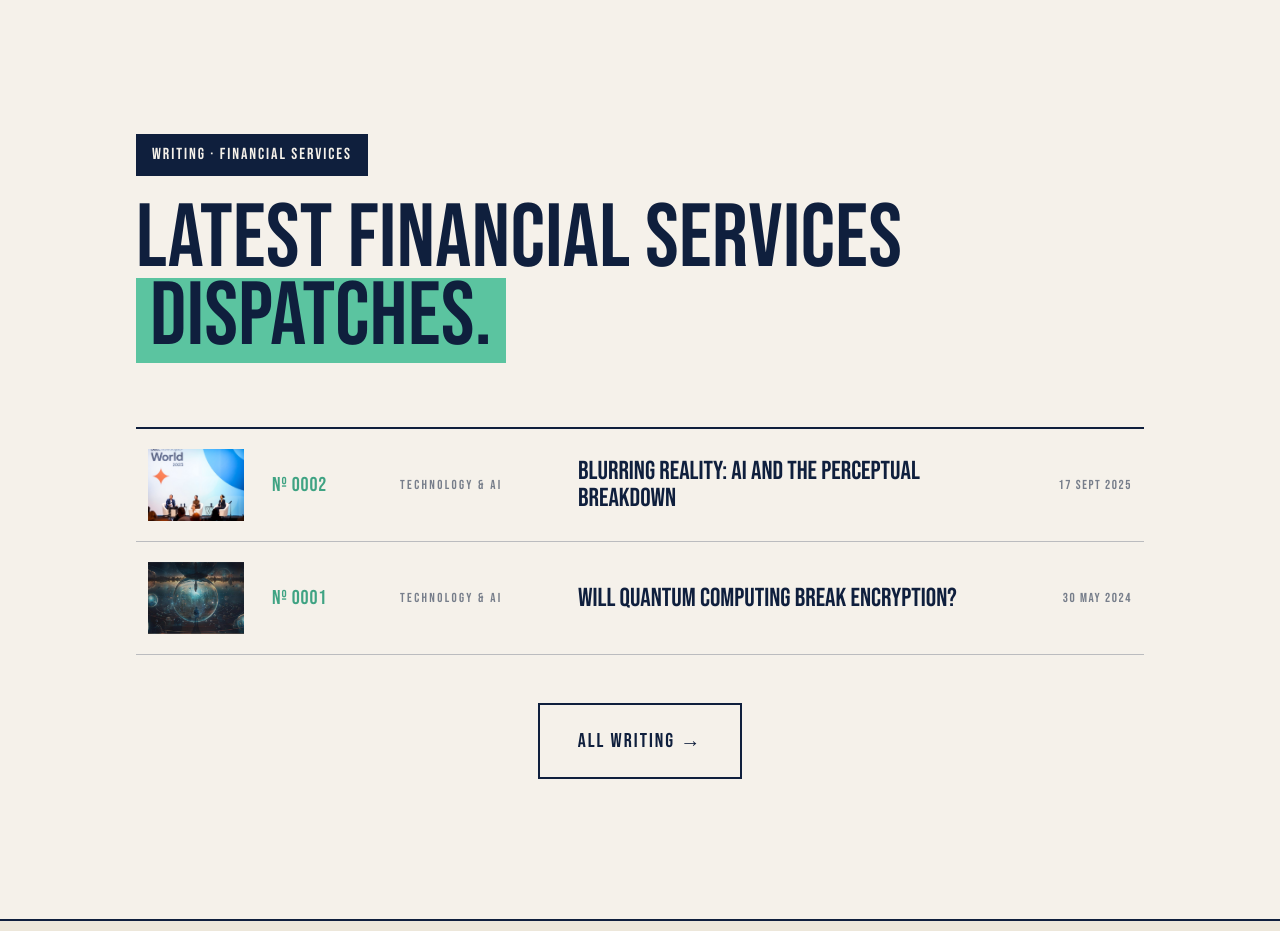
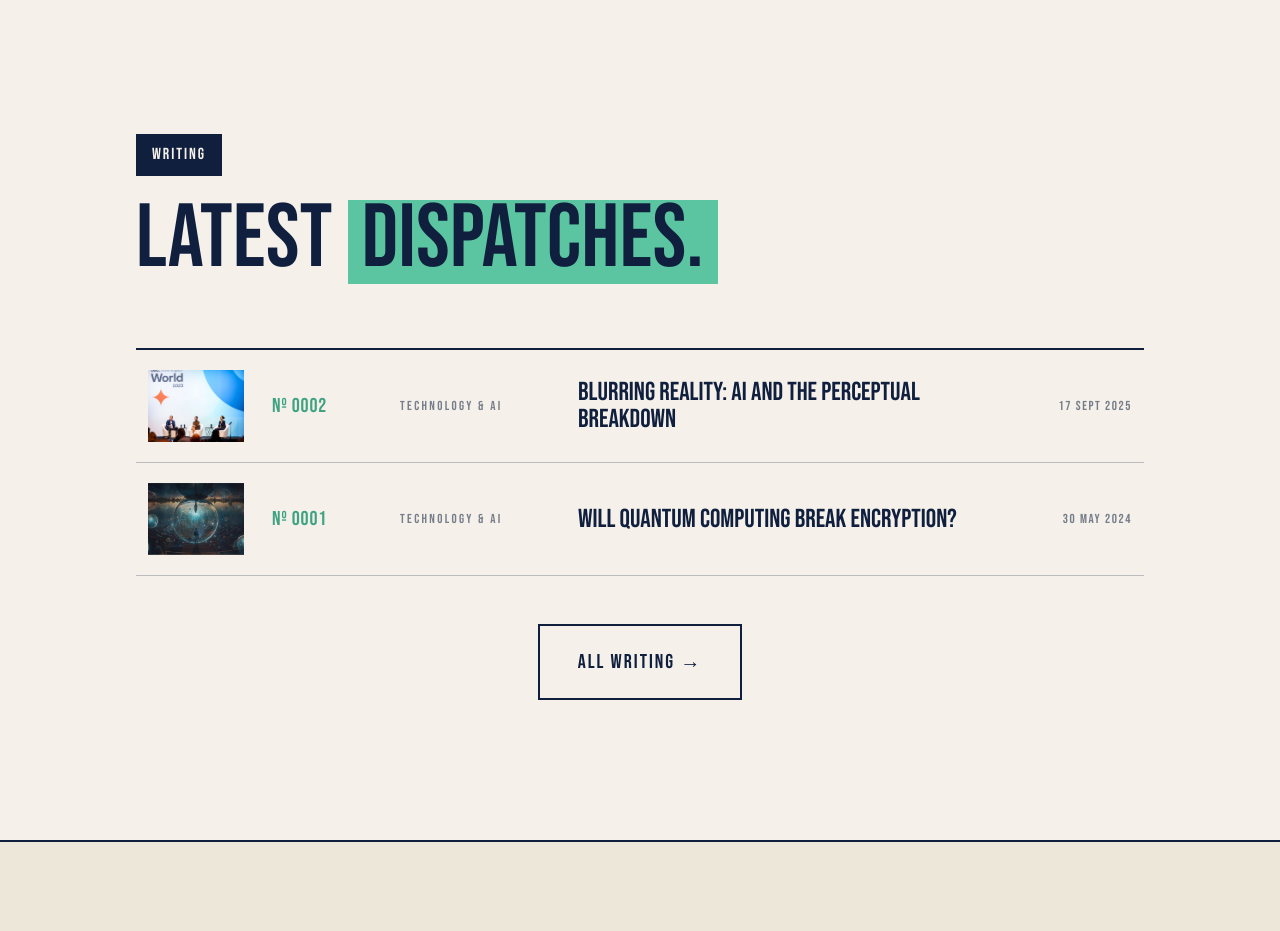
Before and after one commit to SamRadOfficial/sam-rad, a Next.js app: page /industries/financial-services in a window 1280 px wide. Shown: the part 4820-5751 px from the top of the page. Built offline with nearby package versions, Linux system fonts and the light colour scheme.

Commit message:
Generic dispatch heading on industry pages

```diff
--- a/app/industries/[slug]/page.jsx
+++ b/app/industries/[slug]/page.jsx
@@ -15,9 +15,8 @@ function get(slug) {
   return industries.find((i) => i.slug === slug);
 }
 
-export async function generateMetadata({ params }) {
-  const { slug } = await params;
-  const ind = get(slug);
+export function generateMetadata({ params }) {
+  const ind = get(params.slug);
   if (!ind) return {};
   const short = ind.name.split(' & ')[0];
   return meta({
@@ -29,9 +28,8 @@ export async function generateMetadata({ params }) {
   });
 }
 
-export default async function IndustryPage({ params }) {
-  const { slug } = await params;
-  const ind = get(slug);
+export default function IndustryPage({ params }) {
+  const ind = get(params.slug);
   if (!ind) notFound();
   const short = ind.name.split(' & ')[0];
   const lower = short.toLowerCase();
@@ -137,8 +135,8 @@ export default async function IndustryPage({ params }) {
         <section className="dispatches" id="dispatches">
           <div className="narrow">
             <div className="section-header">
-              <div className="tag">Writing · {short}</div>
-              <h2 className="h2">Latest {lower} <span className="mint-fill">dispatches.</span></h2>
+              <div className="tag">Writing</div>
+              <h2 className="h2">Latest <span className="mint-fill">dispatches.</span></h2>
             </div>
             <DispatchList dispatches={feed} />
             <div className="more"><Link href="/writing" className="btn btn-ghost">All writing →</Link></div>
```
Also changed, not shown: app/writing/[slug]/page.jsx (+4 -6 lines).
